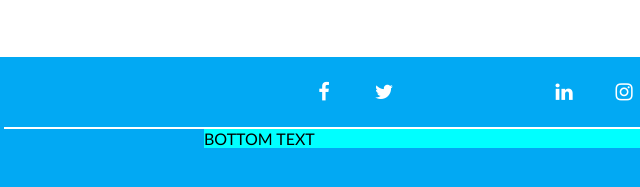
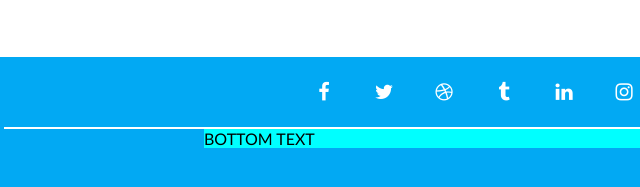
Before and after one commit to dinako81/7-coming-soon, a website: page index.html in a window 1280 px wide. Shown: the part 989-1176 px from the top of the page, 136-776 px from the left. Drawn offline with Linux system fonts and the light colour scheme.

Commit message:
socials Socials #13

```diff
--- a/index.html
+++ b/index.html
@@ -45,8 +45,8 @@
     <div class="row socials">
         <a href="#" target="_blank" class="fa fa-facebook"></a>
         <a href="#" target="_blank" class="fa fa-twitter"></a>
-        <a href="#" target="_blank" class="fa fa-drible"></a>
-        <a href="#" target="_blank" class="fa fa-tumbler"></a>
+        <a href="#" target="_blank" class="fa fa-dribbble"></a>
+        <a href="#" target="_blank" class="fa fa-tumblr"></a>
         <a href="#" target="_blank" class="fa fa-linkedin"></a>
         <a href="#" target="_blank" class="fa fa-instagram"></a>
         <a href="#" target="_blank" class="fa fa-rss"></a>
```
